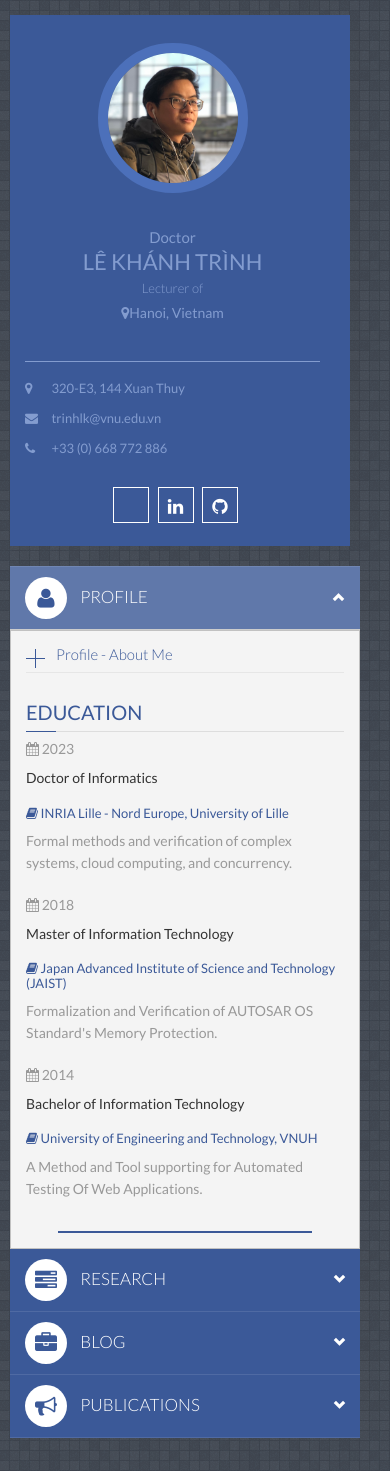
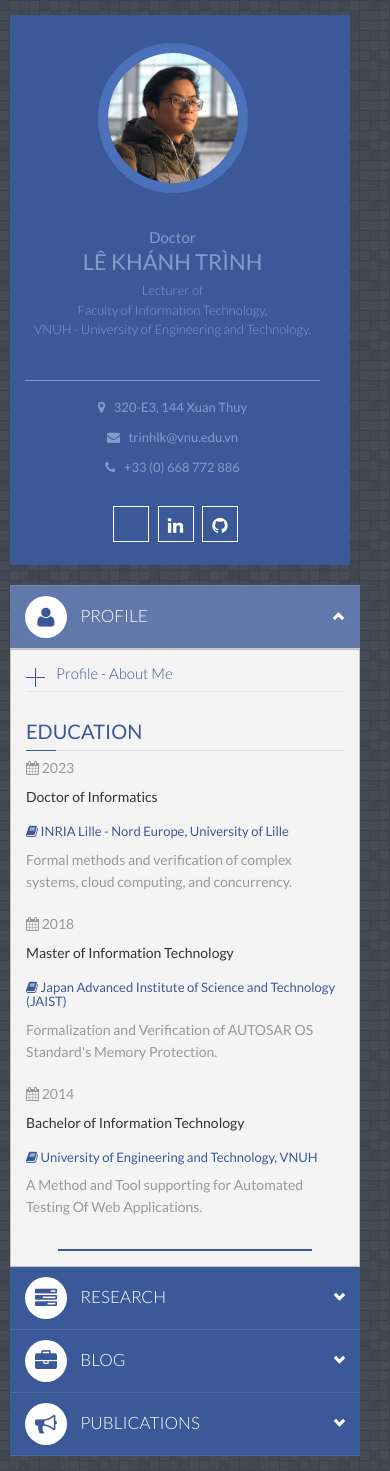
Before and after one commit to TrinhLK/trinhlk.github.io, a Jekyll site: the page built from index.html, in a window 390 px wide. Built offline with Jekyll 4.4.1, drawn with Linux system fonts in a browser that asks for light colours.

Commit message:
fix: masonry 2-col research projects (no gap), bold teaching headings, sidebar contact centered + lecturer text merged

```diff
--- a/_includes/research.html
+++ b/_includes/research.html
@@ -11,7 +11,7 @@
             <div class="clear"></div>
         </div>
 
-        <h4 style="font-weight:400; margin-bottom:8px; font-size:17px;">Undergraduate</h4>
+        <h4 style="font-weight:700; margin:0 0 10px 0; font-size:19px; text-transform:uppercase; letter-spacing:0.5px; color:#3B5998;">Undergraduate</h4>
         <ul style="list-style:none; padding-left:0; margin-bottom:20px; font-size:16px;">
             <li style="padding:7px 0; border-bottom:1px solid #eee;">
                 <i class="fa fa-book" style="color:#3B5998; margin-right:8px;"></i> Service-Oriented Architecture
@@ -21,7 +21,7 @@
             </li>
         </ul>
 
-        <h4 style="font-weight:400; margin-bottom:8px; font-size:17px;">Graduate</h4>
+        <h4 style="font-weight:700; margin:0 0 10px 0; font-size:19px; text-transform:uppercase; letter-spacing:0.5px; color:#3B5998;">Graduate</h4>
         <ul style="list-style:none; padding-left:0; font-size:16px;">
             <li style="padding:7px 0; border-bottom:1px solid #eee;">
                 <i class="fa fa-book" style="color:#3B5998; margin-right:8px;"></i> Formal Methods
@@ -63,13 +63,10 @@
             <div class="text_content">Research Projects</div>
             <div class="clear"></div>
         </div>
-    </div>
-</div>
 
-<div class="row">
+        <div class="research-projects-grid">
             {% for post in site.categories.research %}
-    <div class="col-md-6">
-        <div style="margin-bottom:25px; padding-bottom:20px; border-bottom:1px solid #eee;">
+            <div class="research-project-item">
                 <div class="title_content" style="margin-bottom:8px">
                     <div class="text_content" style="font-size:18px;">
                         <a href="{% if post.url %}{{ post.url | prepend: site.baseurl }}{% else %}#{% endif %}" style="color:#3b5998;">{{ post.title }}</a>
@@ -98,8 +95,9 @@
                 </div>
                 {% endif %}
             </div>
+            {% endfor %}
         </div>
-    {% endfor %}
+    </div>
 </div>
 
 <div class="clear"></div>
--- a/assets/css/main.css
+++ b/assets/css/main.css
@@ -1034,19 +1034,31 @@
 }
 
 .widget-profil #profile_contact p {
-    text-align: left;
+    text-align: center;
     margin-bottom: 8px;
     font-size: 13px;
     color: #839ccf;
 }
 
 .widget-profil #profile_contact p i {
-    width: 18px;
     margin-right: 6px;
 }
 
 .widget-profil #profile_contact p a {
     color: #839ccf;
+}
+
+.research-projects-grid {
+    column-count: 2;
+    column-gap: 40px;
+}
+
+.research-project-item {
+    break-inside: avoid;
+    -webkit-column-break-inside: avoid;
+    margin-bottom: 25px;
+    padding-bottom: 20px;
+    border-bottom: 1px solid #eee;
 }
 
 #profile_social a{
@@ -1192,6 +1204,10 @@
     }
     #profile_desc {
         display:none;
+    }
+
+    .research-projects-grid {
+        column-count: 1;
     }
 
     .widget-profil .social-container {
--- a/index.html
+++ b/index.html
@@ -63,20 +63,11 @@
         <div id="profile_info" style="margin-bottom: 15px !important;">
             <div id="degree">Doctor</div>
             <h1 id="name" class="transition-02">LÊ KHÁNH TRÌNH</h1>
-            <h4 class="line">Lecturer of</h4>
-            <h6><span class="fa fa-map-marker"></span>Hanoi, Vietnam</h6>
+            <h4 class="line" style="font-size:14px; line-height:1.5; margin-bottom:10px; text-align:center; width:100%;">
+                Lecturer of<br>Faculty of Information Technology,<br>VNUH - University of Engineering and Technology.
+            </h4>
         </div>
         <!-- End Profile Info -->
-
-
-        <!-- Profile Description -->
-        <div id="profile_desc" style="margin-bottom: 15px !important;">
-            <p style="text-align:center;">
-            	Faculty of Information Technology, VNUH - University of Engineering and Technology.
-            </p>
-
-        </div>
-        <!-- End Profile Description -->
 
 
         <!-- Contact Info -->
```
Lines whose indentation alone changed are shown as unchanged.
